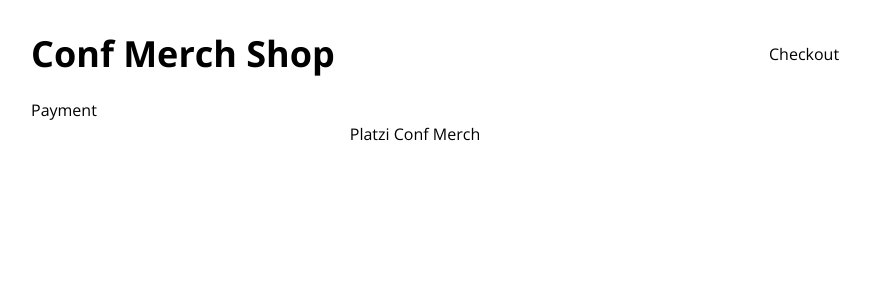
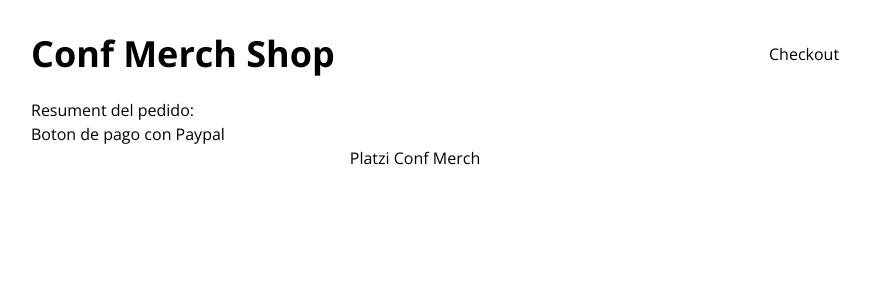
Before and after one commit to Leninner/conf-merch-shop, a React (Vite) app: page /checkout/payment in a window 1280 px wide. Shown: the top 300 px of the page, without its empty margins (225-1095 px from the left). Built offline with nearby package versions, Linux system fonts and the light colour scheme.

Commit message:
Added success and payment information

```diff
--- a/src/containers/Payment.jsx
+++ b/src/containers/Payment.jsx
@@ -1,5 +1,11 @@
-import React from 'react';
-
 export const Payment = () => {
-  return <div>Payment</div>;
+  return (
+    <div className='Payment'>
+      <div className='Payment-content'>
+        <h3>Resument del pedido:</h3>
+        <div className='Payment-button'>Boton de pago con Paypal</div>
+      </div>
+      <div />
+    </div>
+  );
 };
--- a/src/containers/Sucess.jsx
+++ b/src/containers/Sucess.jsx
@@ -1,5 +1,13 @@
 import React from 'react';
 
 export const Sucess = () => {
-  return <div>Sucess</div>;
+  return (
+    <div className='Success'>
+      <div className='Success-content'>
+        <h2 className='font-semibold'>Oscar, Gracias por tu compra</h2>
+        <span>Tu pedido lelgara en 3 dias a tu direccion:</span>
+        <div className='Success-map'>Google Maps</div>
+      </div>
+    </div>
+  );
 };
--- a/src/index.css
+++ b/src/index.css
@@ -40,3 +40,45 @@ input {
   display: block;
   outline: none;
 }
+
+.Payment {
+  grid-template-columns: 3fr 1fr;
+  grid-gap: 2rem;
+  grid-row-gap: 1.5em;
+  display: grid;
+}
+.Payment-back {
+  margin: 10px 0 0 0;
+}
+.Payment-item {
+  display: flex;
+  justify-content: space-between;
+  align-items: center;
+}
+.Payment-item .fas {
+  margin: 0 0 0 10px;
+  color: rgba(0, 0, 0, 0.4);
+  cursor: pointer;
+}
+.Payment-item button {
+  background-color: transparent;
+  border: none;
+  outline: none;
+}
+.Payment-element {
+  display: flex;
+  justify-content: space-between;
+  align-items: center;
+  width: 100%;
+  border-bottom: 1px solid #eee;
+}
+.Payment-element h4 {
+  margin: 0;
+}
+
+.Success {
+  margin: 0 0 4em 0;
+}
+.Success-map {
+  margin: 10px 0 0 0;
+}
```
